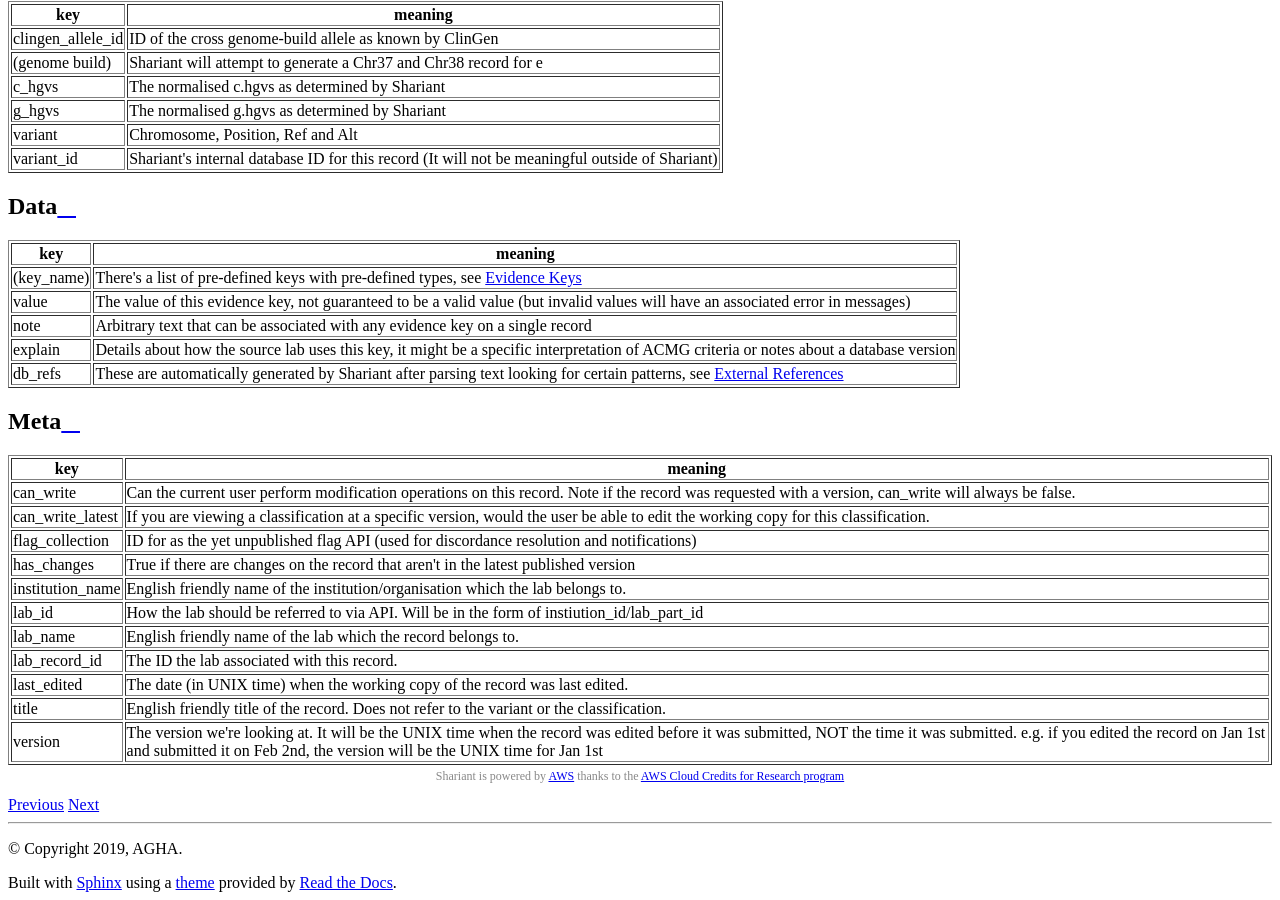
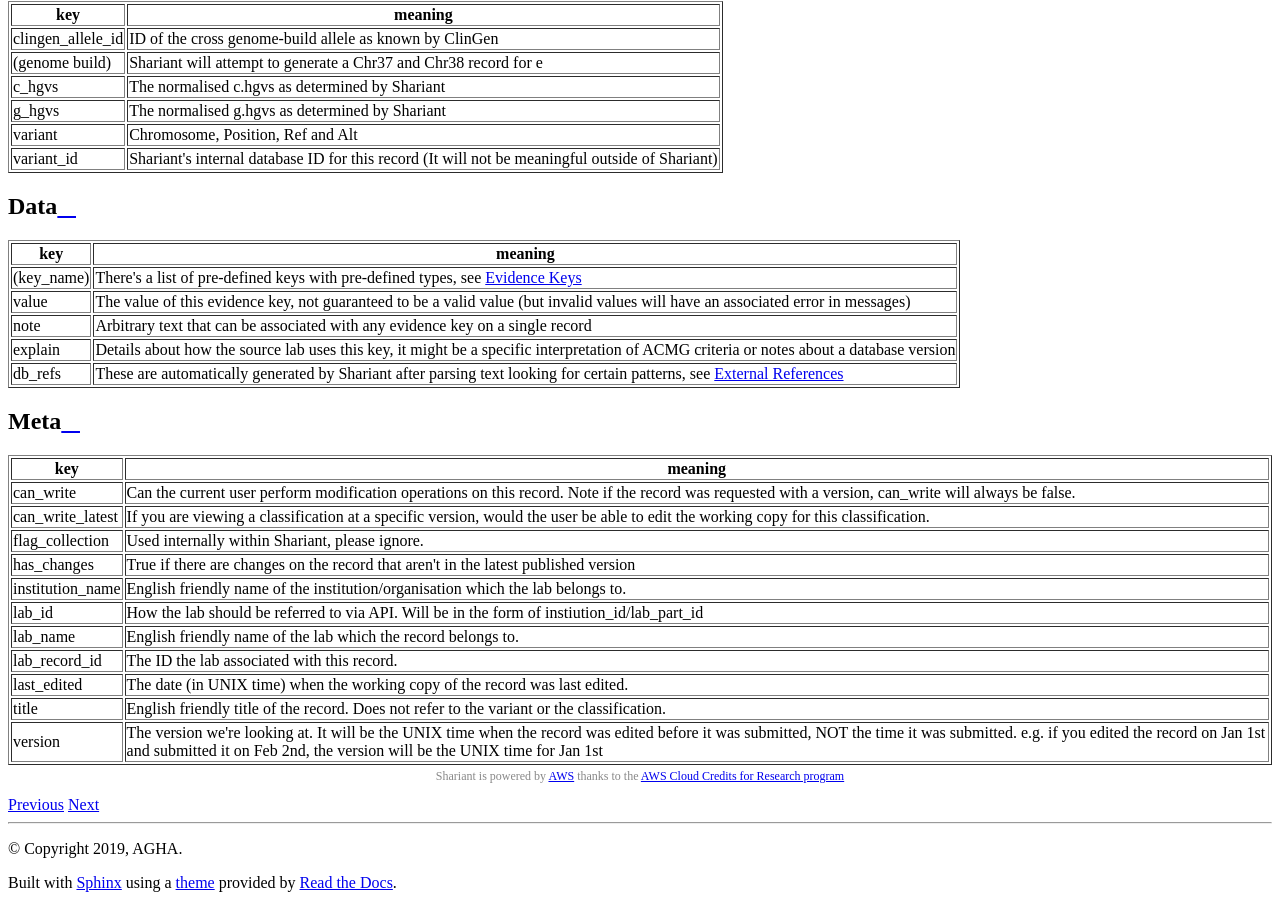
Before and after one commit to SACGF/shariant_docs, a Sphinx documentation site: the page built from docs/integration/api/classification_json.md, in a window 1280 px wide and 900 px high, scrolled down 2356 px. Built offline with Sphinx 7.4.7 and the Read the Docs theme 2.0.0, drawn with Linux system fonts in a browser that asks for light colours.

Commit message:
Update classification_json.md

```diff
--- a/docs/integration/api/classification_json.md
+++ b/docs/integration/api/classification_json.md
@@ -111,7 +111,7 @@ An example of the result of a GET or POST below
 |---|-------|
 |can_write|Can the current user perform modification operations on this record. Note if the record was requested with a version, can_write will always be false.|
 |can_write_latest|If you are viewing a classification at a specific version, would the user be able to edit the working copy for this classification.|
-|flag_collection|ID for as the yet unpublished flag API (used for discordance resolution and notifications)|
+|flag_collection|Used internally within Shariant, please ignore.|
 |has_changes|True if there are changes on the record that aren't in the latest published version|
 |institution_name|English friendly name of the institution/organisation which the lab belongs to.|
 |lab_id|How the lab should be referred to via API. Will be in the form of instiution_id/lab_part_id|
```
